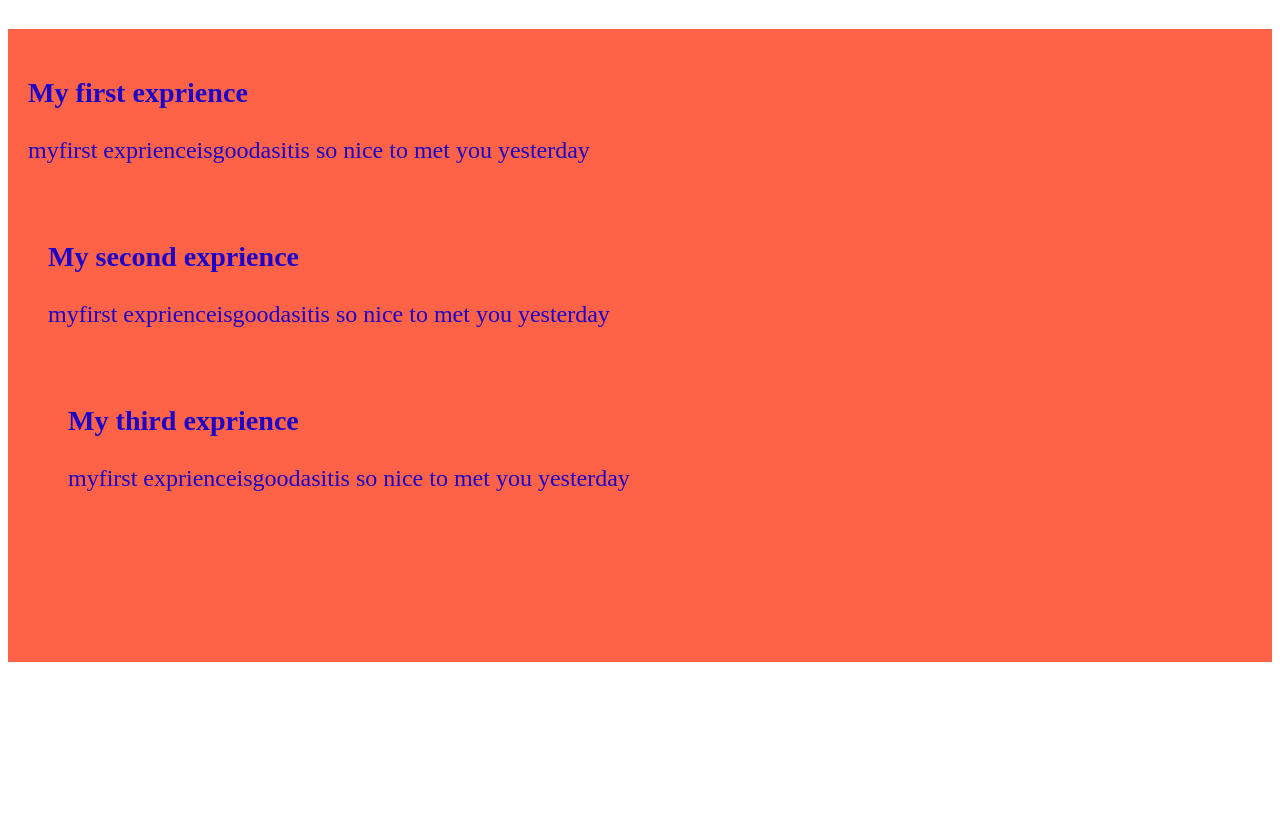
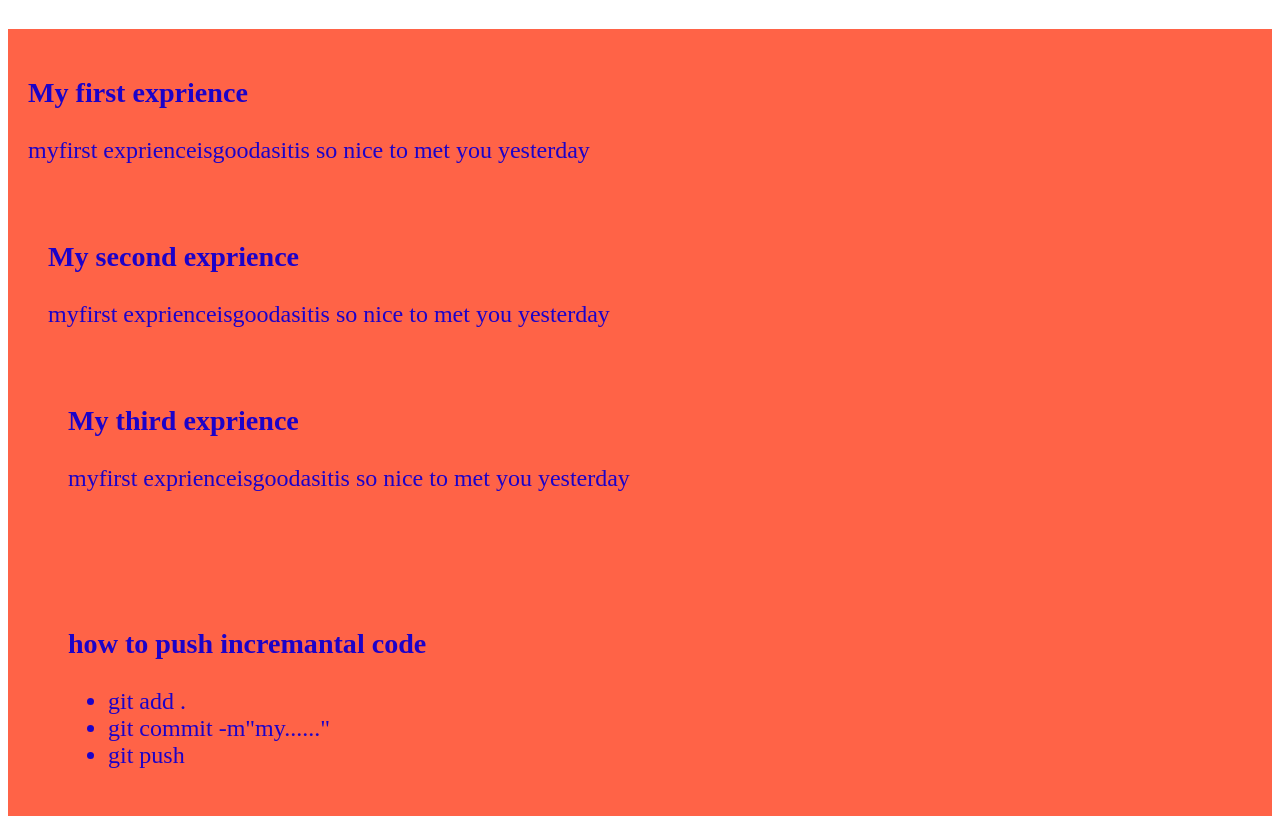
Before and after one commit to Fahima01/my-second-repo, a plain HTML site: page index.html in a window 1280 px wide. Shown: the top 816 px of the page. Drawn offline with Linux system fonts and the light colour scheme.

Commit message:
added a list to push code

```diff
--- a/index.html
+++ b/index.html
@@ -17,5 +17,13 @@
       <h3>My third exprience</h3>
       <p>myfirst exprienceisgoodasitis so nice to met you yesterday</p>
     </div>
+    <div>
+        <h3>how to push incremantal code</h3>
+        <ul>
+            <li>git add .</li>
+            <li>git commit -m"my......"</li>
+            <li>git push</li>
+        </ul>
+    </div>
   </body>
 </html>
```
